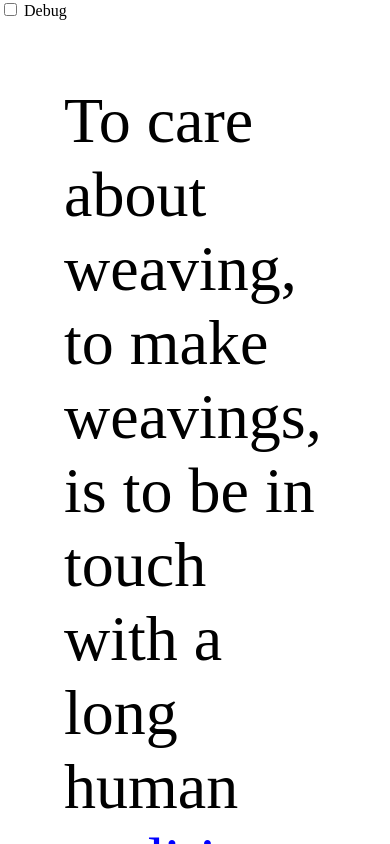
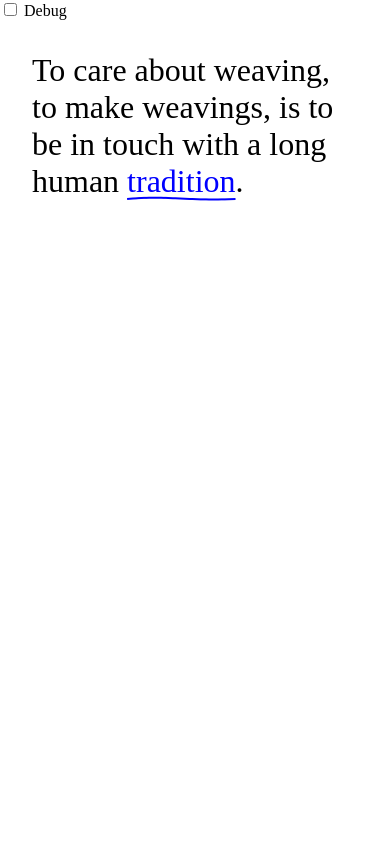
Before and after one commit to kayserifserif/stitched-links, a plain HTML site: page index.html in a window 390 px wide. Drawn offline with Linux system fonts and the light colour scheme.

Commit message:
style: responsive sizing

```diff
--- a/scripts.js
+++ b/scripts.js
@@ -6,7 +6,7 @@ const canvas = document.getElementById("canvas");
 const ctx = canvas.getContext("2d");
 
 const underlineVariation = 15;
-const connectionVariation = 10;
+const connectionVariation = 8;
 
 let pct = 0.0;
 let subdivision;
--- a/styles.css
+++ b/styles.css
@@ -7,6 +7,7 @@ body {
   margin: 0;
   height: 100%;
   overflow: auto;
+  font-family: 'Times New Roman', Times, serif;
 }
 
 #canvas {
@@ -20,10 +21,17 @@ body {
 
 .quote {
   margin: 1em;
-  font-size: 64px;
+  /* font-size: 64px; */
+  font-size: 32px;
   opacity: 0;
   transition: 1s opacity ease-in-out;
+  text-shadow: 0px 0px white;
 }
+  @media (min-width: 800px) {
+    .quote {
+      font-size: 64px;
+    }
+  }
 
 .quote a {
   color: blue;
```
